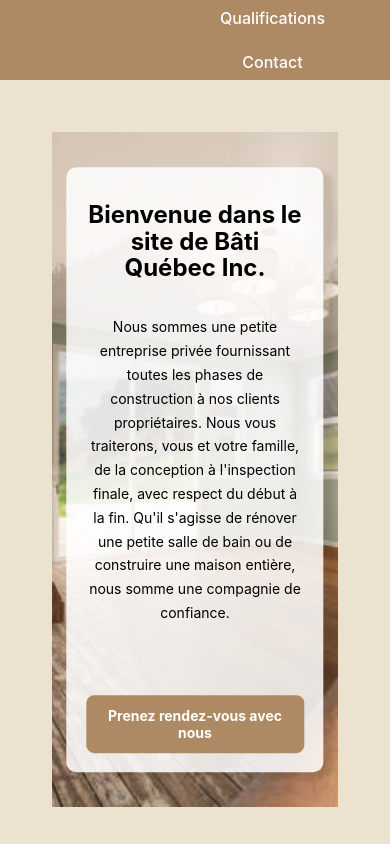
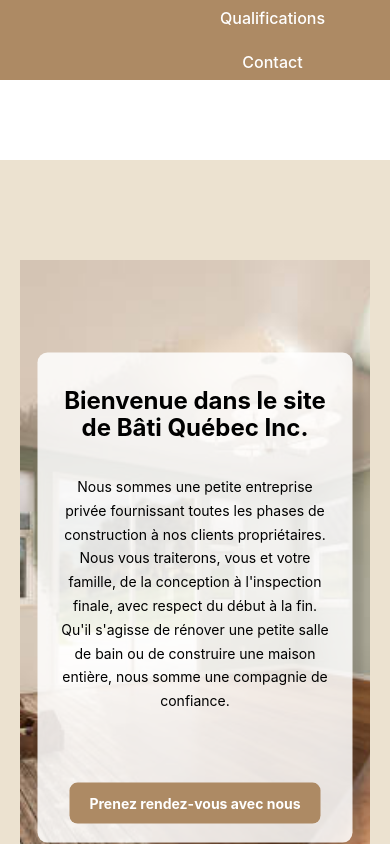
Before and after one commit to MyriamAssam/bati, a React (Vite) app: page / in a window 390 px wide. Shown: the top 844 px of the page. Built offline with nearby package versions, Linux system fonts and the light colour scheme.

Commit message:
Arrangement style css pour mobile

```diff
--- a/src/App.css
+++ b/src/App.css
@@ -1,11 +1,7 @@
 #root {
-  max-width: 1280px;
-  margin: 0 auto;
-  padding: 2rem;
   display: flex;
   flex-direction: column;
-  flex: 1;
-  text-align: center;
+  flex-grow: 1;
 }
 
 .logo {
@@ -56,15 +52,12 @@ main {
 
 html,
 body {
-  margin: 0;
-  padding: 0;
-  overflow-x: hidden;
-  width: 100%;
-  max-width: 100%;
-  background-color: #ECE2D0;
   display: flex;
   flex-direction: column;
   min-height: 100vh;
+  padding-top: 80px;
+  background-color: #ECE2D0;
+
 }
 
 * {
@@ -110,6 +103,12 @@ body {
     flex-wrap: wrap;
     justify-content: center;
     gap: 10px;
+  }
+
+  header {
+    height: auto;
+    /* Pour s'adapter au contenu */
+    padding: 10px 0;
   }
 
   .footer-container {
@@ -191,8 +190,9 @@ body {
   flex-direction: column;
   align-items: center;
   text-align: center;
-  position: absolute;
-  bottom: 0;
+  position: relative;
+  /* Correction ici */
+  margin-top: auto;
 }
 
 .footer-container {
@@ -228,7 +228,7 @@ body {
 }
 
 header {
-  overflow-x: hidden;
+  overflow: visible;
 }
 
 
```
